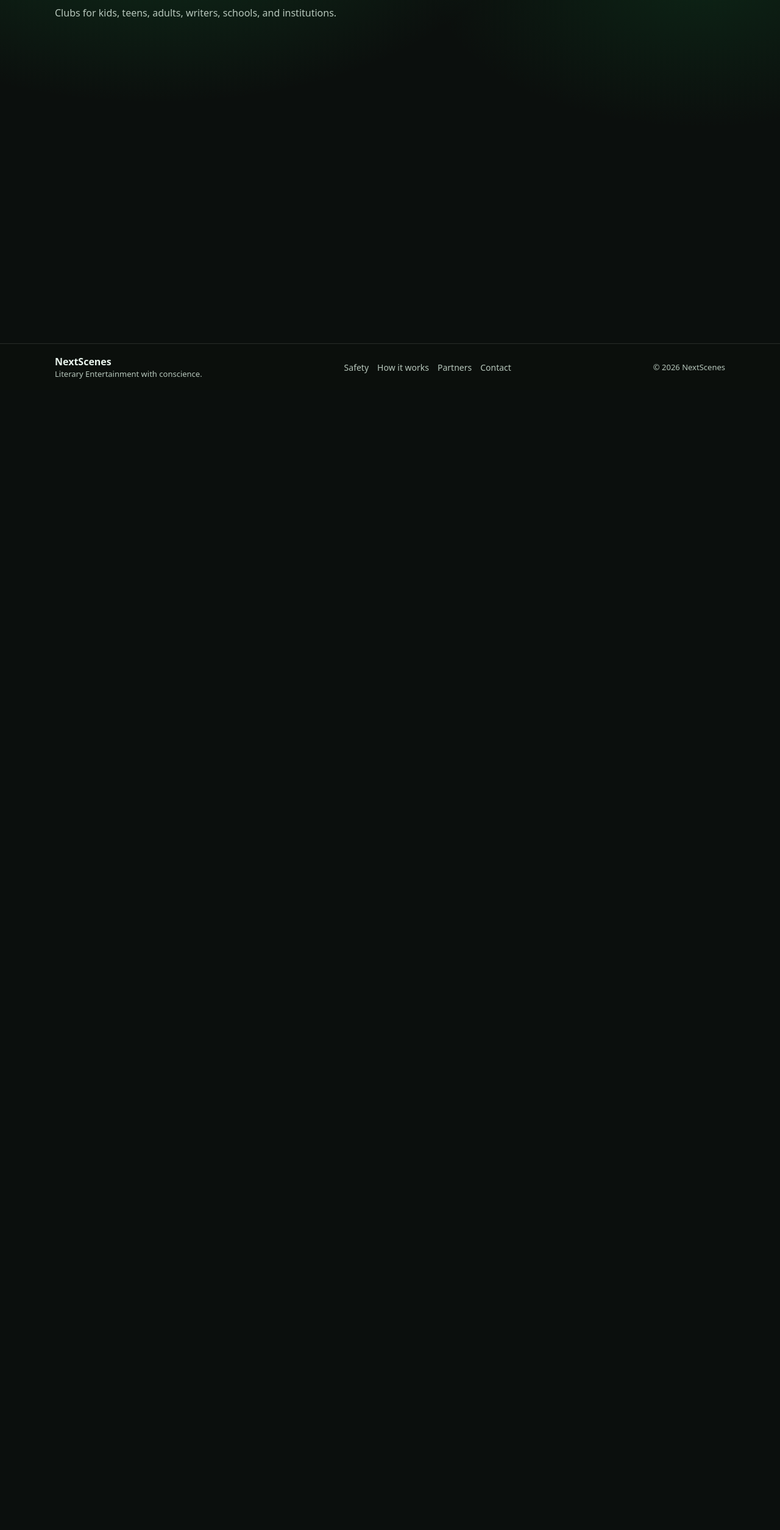
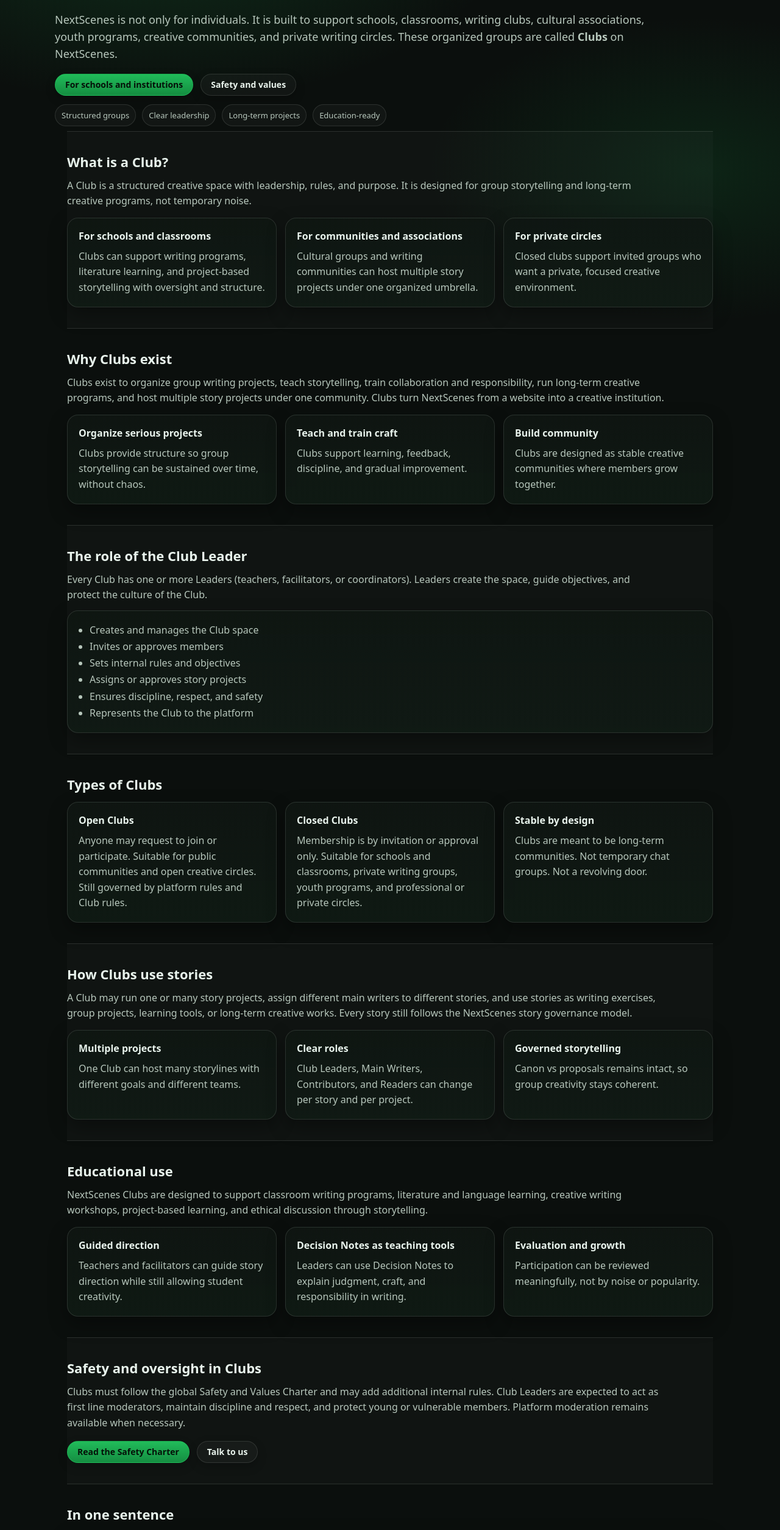
Before and after one commit to tsrspnb49w-boop/nextscenes-public, a Next.js app: page /clubs in a window 1280 px wide. Shown: the part 160-2669 px from the top of the page at 61% size. Before the commit the page ends 800 px from the top, so only its background shows below. Built offline with nearby package versions, Linux system fonts and the light colour scheme.

Commit message:
Public: Clubs & Communities page

```diff
--- a/app/clubs/page.tsx
+++ b/app/clubs/page.tsx
@@ -1,10 +1,221 @@
+import Link from "next/link";
+
+function Card({
+  title,
+  children,
+}: {
+  title: string;
+  children: React.ReactNode;
+}) {
+  return (
+    <div className="ns-card">
+      <h3 className="ns-h3">{title}</h3>
+      <div className="ns-p" style={{ marginBottom: 0 }}>
+        {children}
+      </div>
+    </div>
+  );
+}
+
 export default function ClubsPage() {
   return (
     <div className="ns-page">
-      <h1 className="ns-h1">Clubs and Communities</h1>
-      <p className="ns-p">
-        Clubs for kids, teens, adults, writers, schools, and institutions.
-      </p>
+      <section style={{ padding: "10px 0 8px" }}>
+        <h1 className="ns-h1">Clubs and Communities</h1>
+        <p className="ns-subtitle" style={{ maxWidth: 980 }}>
+          NextScenes is not only for individuals. It is built to support schools,
+          classrooms, writing clubs, cultural associations, youth programs,
+          creative communities, and private writing circles. These organized
+          groups are called <b>Clubs</b> on NextScenes.
+        </p>
+
+        <div className="ns-hero-cta">
+          <Link className="ns-btn ns-btn-primary" href="/partners">
+            For schools and institutions
+          </Link>
+          <Link className="ns-btn ns-btn-ghost" href="/safety">
+            Safety and values
+          </Link>
+        </div>
+
+        <div className="ns-trust-strip" style={{ marginTop: 10 }}>
+          <span>Structured groups</span>
+          <span>Clear leadership</span>
+          <span>Long-term projects</span>
+          <span>Education-ready</span>
+        </div>
+      </section>
+
+      <section className="ns-section ns-section-alt">
+        <h2 className="ns-h2">What is a Club?</h2>
+        <p className="ns-p" style={{ maxWidth: 980 }}>
+          A Club is a structured creative space with leadership, rules, and
+          purpose. It is designed for group storytelling and long-term creative
+          programs, not temporary noise.
+        </p>
+
+        <div className="ns-grid-3">
+          <Card title="For schools and classrooms">
+            Clubs can support writing programs, literature learning, and
+            project-based storytelling with oversight and structure.
+          </Card>
+          <Card title="For communities and associations">
+            Cultural groups and writing communities can host multiple story
+            projects under one organized umbrella.
+          </Card>
+          <Card title="For private circles">
+            Closed clubs support invited groups who want a private, focused
+            creative environment.
+          </Card>
+        </div>
+      </section>
+
+      <section className="ns-section">
+        <h2 className="ns-h2">Why Clubs exist</h2>
+        <p className="ns-p" style={{ maxWidth: 980 }}>
+          Clubs exist to organize group writing projects, teach storytelling,
+          train collaboration and responsibility, run long-term creative
+          programs, and host multiple story projects under one community. Clubs
+          turn NextScenes from a website into a creative institution.
+        </p>
+
+        <div className="ns-grid-3">
+          <Card title="Organize serious projects">
+            Clubs provide structure so group storytelling can be sustained over
+            time, without chaos.
+          </Card>
+          <Card title="Teach and train craft">
+            Clubs support learning, feedback, discipline, and gradual
+            improvement.
+          </Card>
+          <Card title="Build community">
+            Clubs are designed as stable creative communities where members grow
+            together.
+          </Card>
+        </div>
+      </section>
+
+      <section className="ns-section ns-section-alt">
+        <h2 className="ns-h2">The role of the Club Leader</h2>
+        <p className="ns-p" style={{ maxWidth: 980 }}>
+          Every Club has one or more Leaders (teachers, facilitators, or
+          coordinators). Leaders create the space, guide objectives, and protect
+          the culture of the Club.
+        </p>
+
+        <div className="ns-card">
+          <ul className="ns-list" style={{ margin: 0 }}>
+            <li>Creates and manages the Club space</li>
+            <li>Invites or approves members</li>
+            <li>Sets internal rules and objectives</li>
+            <li>Assigns or approves story projects</li>
+            <li>Ensures discipline, respect, and safety</li>
+            <li>Represents the Club to the platform</li>
+          </ul>
+        </div>
+      </section>
+
+      <section className="ns-section">
+        <h2 className="ns-h2">Types of Clubs</h2>
+
+        <div className="ns-grid-3">
+          <Card title="Open Clubs">
+            Anyone may request to join or participate. Suitable for public
+            communities and open creative circles. Still governed by platform
+            rules and Club rules.
+          </Card>
+
+          <Card title="Closed Clubs">
+            Membership is by invitation or approval only. Suitable for schools
+            and classrooms, private writing groups, youth programs, and
+            professional or private circles.
+          </Card>
+
+          <Card title="Stable by design">
+            Clubs are meant to be long-term communities. Not temporary chat
+            groups. Not a revolving door.
+          </Card>
+        </div>
+      </section>
+
+      <section className="ns-section ns-section-alt">
+        <h2 className="ns-h2">How Clubs use stories</h2>
+        <p className="ns-p" style={{ maxWidth: 980 }}>
+          A Club may run one or many story projects, assign different main writers
+          to different stories, and use stories as writing exercises, group
+          projects, learning tools, or long-term creative works. Every story
+          still follows the NextScenes story governance model.
+        </p>
+
+        <div className="ns-grid-3">
+          <Card title="Multiple projects">
+            One Club can host many storylines with different goals and different
+            teams.
+          </Card>
+          <Card title="Clear roles">
+            Club Leaders, Main Writers, Contributors, and Readers can change per
+            story and per project.
+          </Card>
+          <Card title="Governed storytelling">
+            Canon vs proposals remains intact, so group creativity stays
+            coherent.
+          </Card>
+        </div>
+      </section>
+
+      <section className="ns-section">
+        <h2 className="ns-h2">Educational use</h2>
+        <p className="ns-p" style={{ maxWidth: 980 }}>
+          NextScenes Clubs are designed to support classroom writing programs,
+          literature and language learning, creative writing workshops,
+          project-based learning, and ethical discussion through storytelling.
+        </p>
+
+        <div className="ns-grid-3">
+          <Card title="Guided direction">
+            Teachers and facilitators can guide story direction while still
+            allowing student creativity.
+          </Card>
+          <Card title="Decision Notes as teaching tools">
+            Leaders can use Decision Notes to explain judgment, craft, and
+            responsibility in writing.
+          </Card>
+          <Card title="Evaluation and growth">
+            Participation can be reviewed meaningfully, not by noise or
+            popularity.
+          </Card>
+        </div>
+      </section>
+
+      <section className="ns-section ns-section-alt">
+        <h2 className="ns-h2">Safety and oversight in Clubs</h2>
+        <p className="ns-p" style={{ maxWidth: 980 }}>
+          Clubs must follow the global Safety and Values Charter and may add
+          additional internal rules. Club Leaders are expected to act as first
+          line moderators, maintain discipline and respect, and protect young or
+          vulnerable members. Platform moderation remains available when
+          necessary.
+        </p>
+
+        <div className="ns-section-cta">
+          <Link className="ns-btn ns-btn-primary" href="/safety">
+            Read the Safety Charter
+          </Link>
+          <Link className="ns-btn ns-btn-ghost" href="/contact">
+            Talk to us
+          </Link>
+        </div>
+      </section>
+
+      <section className="ns-section">
+        <h2 className="ns-h2">In one sentence</h2>
+        <div className="ns-card">
+          <p className="ns-p" style={{ marginBottom: 0 }}>
+            NextScenes Clubs turn storytelling into an organized, educational,
+            and community driven cultural activity.
+          </p>
+        </div>
+      </section>
     </div>
   );
 }
```
